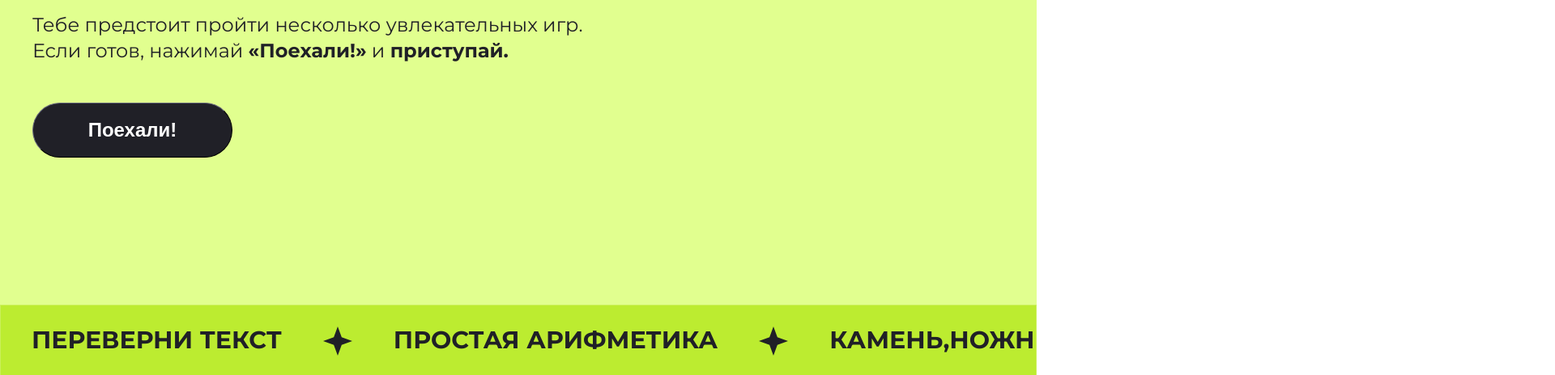
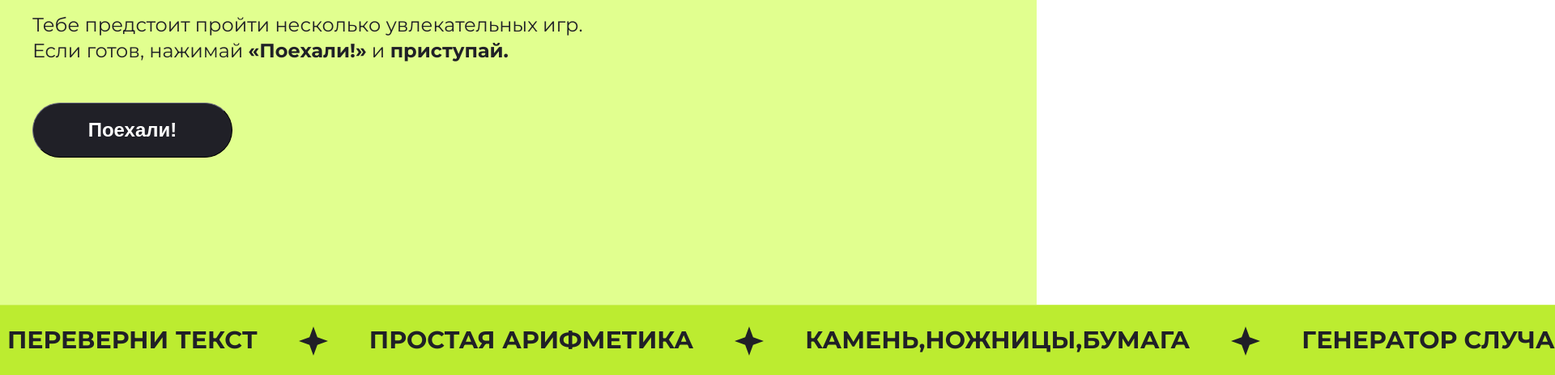
Before and after one commit to e8olution/JS_hw_1, a plain HTML site: page index.html in a window 1280 px wide. Shown: the part 333-797 px from the top of the page at 81% size, 1920 px wide, since content can reach past the window. Drawn offline with Linux system fonts and the light colour scheme.

Commit message:
minor changes

```diff
--- a/style.css
+++ b/style.css
@@ -104,17 +104,15 @@ h3 {
   display: flex;
   box-sizing: border-box;
   overflow: hidden;
-  width: 100%;
+  position: absolute;
+  align-items: center;
   max-height: 90px;
-  position: absolute;
-  top: 710px;
-  left: 0px;
-  padding: 27px 49px;
-  align-items: center;
   background: #BCEC30;
   border: 1px solid rgba(255, 255, 255, 0.2);
-  backdrop-filter: blur(50px);
-  -webkit-backdrop-filter: blur(50px);
+  padding: 27px 49px;
+  top: 710px;
+  left: -30px;
+  /* Размытие фона */
   backdrop-filter: blur(50px);
   -webkit-backdrop-filter: blur(50px);
 }
```
